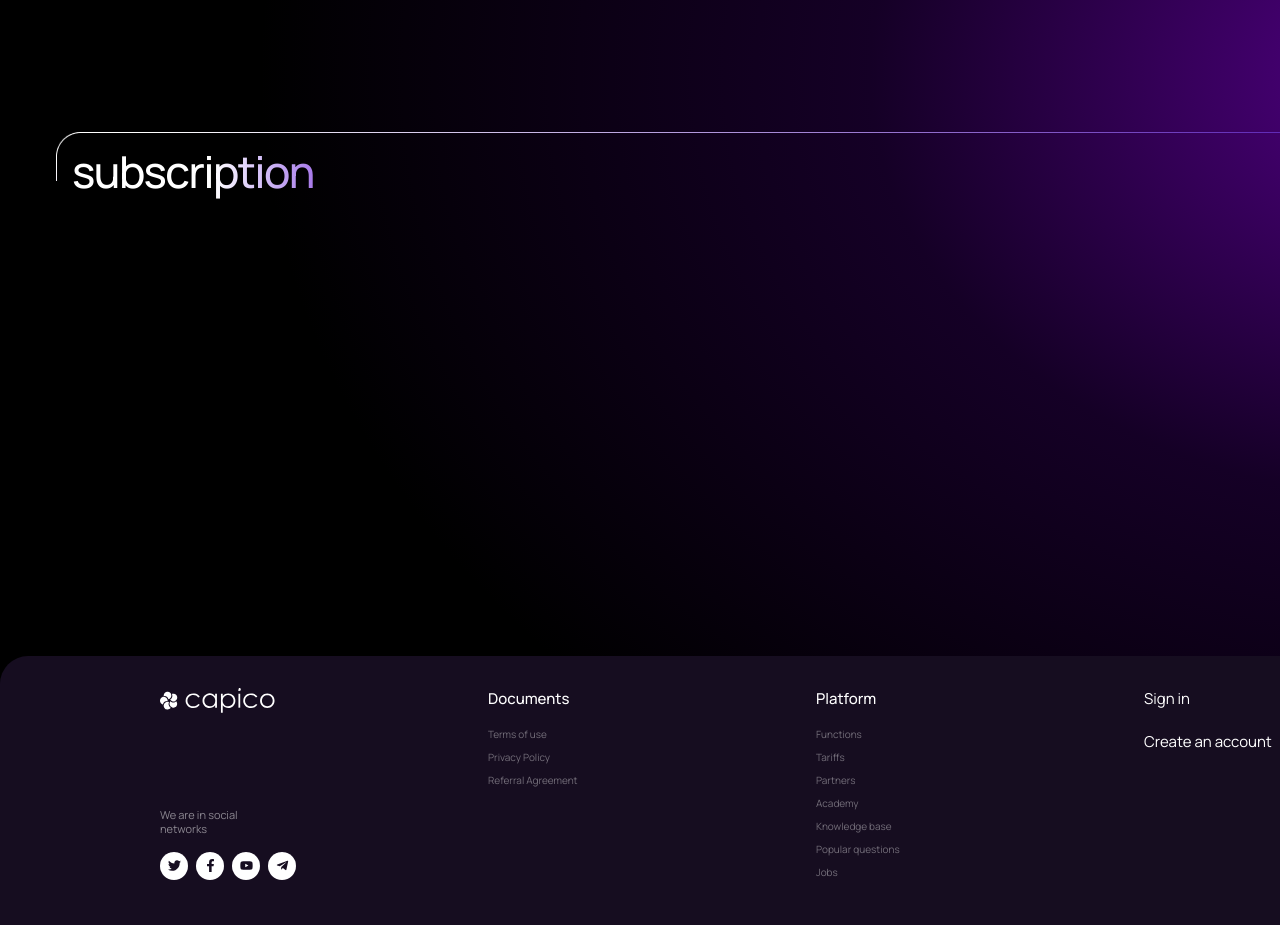
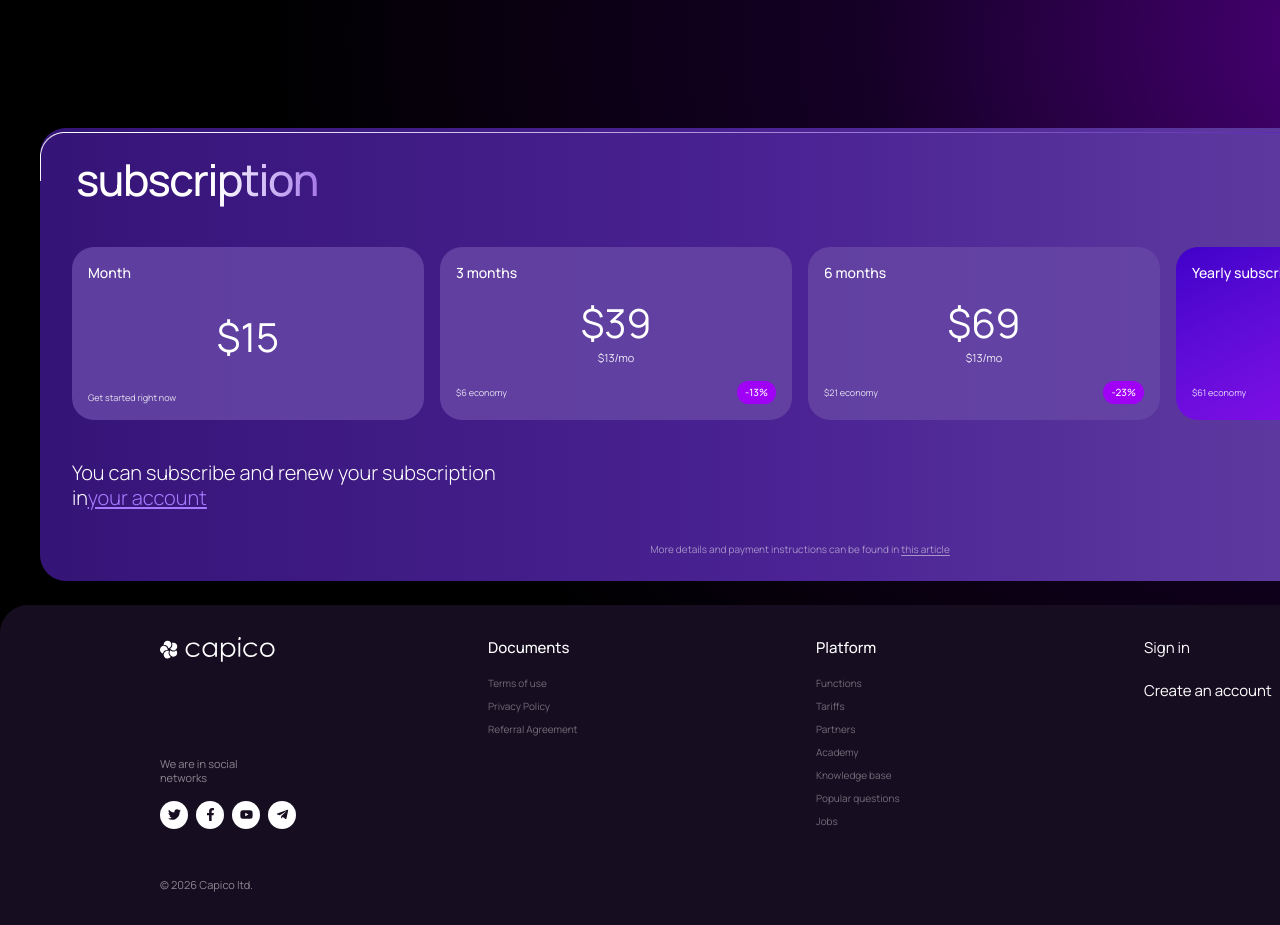
Before and after one commit to DmytroK-goit/capico, a Next.js app: page /prices in a window 1280 px wide. Shown: the part 1180-2105 px from the top of the page. Built offline with nearby package versions, Linux system fonts and the light colour scheme.

Commit message:
add plans

```diff
--- a/src/app/components/pricesPage.jsx
+++ b/src/app/components/pricesPage.jsx
@@ -27,6 +27,37 @@
   },
 ];
 
+const plans=[
+{
+              name: "Month",
+              price: "$15",
+              detail: "",
+              economy: "Get started right now",
+              discount: "",
+            },
+            {
+              name: "3 months",
+              price: "$39",
+              detail: "$13/mo",
+              economy: "$6 economy",
+              discount: "-13%",
+            },
+            {
+              name: "6 months",
+              price: "$69",
+              detail: "$13/mo",
+              economy: "$21 economy",
+              discount: "-23%",
+            },
+            {
+              name: "Yearly subscribe",
+              price: "$119",
+              detail: "$9.9/mo",
+              economy: "$61 economy",
+              discount: "-33%",
+              featured: true,
+            }
+]
 export default function PricesPage() {
   return (
     <section className="relative isolate overflow-hidden bg-black px-5 pb-6 pt-6 text-white sm:px-8 md:min-h-[650px] md:px-10 md:pt-8">
@@ -88,13 +119,49 @@
         </div>
       </div>
       {/* Subscription */}
-      <div className="relative mt-8 min-h-[500px]  px-4 pb-10 pt-3 sm:px-6 md:mt-9 md:px-4">
-        <Image src={substruck} alt="" className="absolute top-0 z-1" />
-         <div className="max-w-[370px]">
-            <h3 className="text-[34px] pl-4 font-medium leading-tight tracking-[-1.5px] sm:text-[40px] md:text-[44px]">
-              subscri<span className="bg-gradient-to-r from-white to-[#a879e9] bg-clip-text text-transparent">ption</span>
-            </h3>
-          </div>
+
+      <div className="relative mt-8 overflow-hidden rounded-[26px] bg-gradient-to-r from-[#351477] via-[#4b2394] to-[#6845a5] px-5 pb-8 pt-6 sm:px-7 md:px-8 md:pb-6 w-full">
+
+        <Image src={substruck} alt="" aria-hidden="true" className="pointer-events-none absolute left-0 top-1 z-0 h-auto w-full" />
+
+
+        <h3 className="relative z-10 pl-1 text-[34px] font-medium leading-tight tracking-[-1.5px] sm:text-[40px] md:text-[44px]">
+          subscri
+          <span className="bg-gradient-to-r from-white to-[#a879e9] bg-clip-text text-transparent">ption</span>
+        </h3>
+
+        <div className="relative z-10 mt-10 grid grid-cols-1 gap-4 sm:grid-cols-2 lg:grid-cols-4">
+          {plans          .map((plan) => (
+            <div key={plan.name} className={`flex min-h-[170px] flex-col justify-between rounded-[22px] p-4 sm:min-h-[173px] ${plan.featured ? "bg-gradient-to-br from-[#4000c9] to-[#a000f5]" : "bg-[#6546a5]/85"}`}>
+              <p className="text-sm font-medium">{plan.name}</p>
+
+              <div className="text-center">
+                <p className="text-[38px] font-normal leading-tight sm:text-[40px]">{plan.price}</p>
+                {plan.detail && <p className="mt-0.5 text-[11px] text-white/90">{plan.detail}</p>}
+              </div>
+
+              <div className="flex items-center justify-between gap-2">
+                <span className="text-[9px] text-white/85">{plan.economy}</span>
+
+                {plan.discount && <span className={`rounded-full px-2 py-1 text-[10px] font-medium ${plan.featured ? "bg-white text-[#6500d8]" : "bg-[#a000f5] text-white"}`}>{plan.discount}</span>}
+              </div>
+            </div>
+          ))}
+        </div>
+
+        <p className="relative z-10 mt-10 max-w-[460px] text-[18px] font-light leading-[1.25] sm:text-[20px]">
+          You can subscribe and renew your subscription in
+          <a href="/account" className="text-[#a77aff] underline underline-offset-2 transition hover:text-white">
+            your account
+          </a>
+        </p>
+
+        <p className="relative z-10 mt-8 text-center text-[10px] text-white/50">
+          More details and payment instructions can be found in{" "}
+          <a href="/articles" className="underline underline-offset-2 transition hover:text-white">
+            this article
+          </a>
+        </p>
       </div>
     </section>
   );
```
